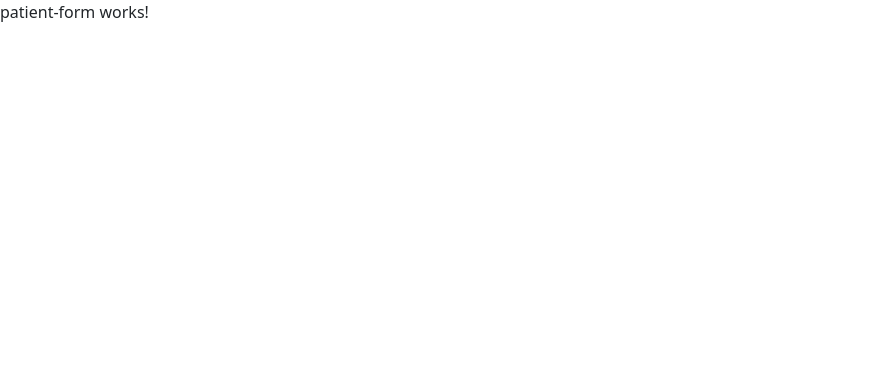
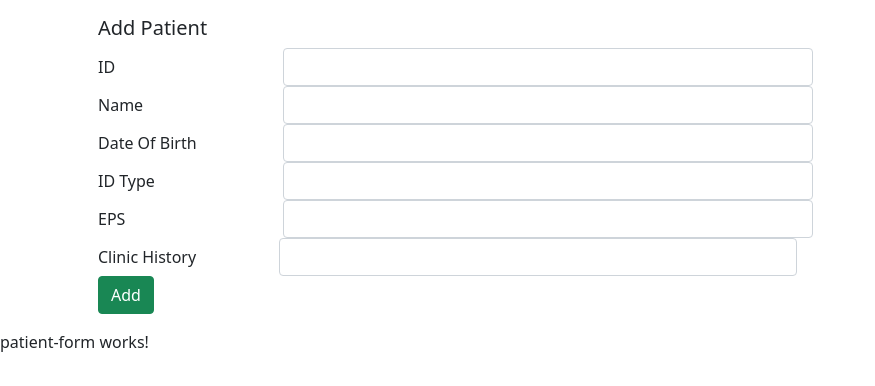
Before and after one commit to Juan-Carlos-Estevez-Vargas/Check-Appointments-Frontend-Angular, an Angular app: page /patient in a window 1280 px wide. Shown: the top 386 px of the page, without its empty margins (0-875 px from the left). Built offline with nearby package versions, Linux system fonts and the light colour scheme.

Commit message:
adding form and method to insert patients to the database with spring boot

```diff
--- a/src/app/app.module.ts
+++ b/src/app/app.module.ts
@@ -2,6 +2,7 @@ import { NgModule } from '@angular/core';
 import { BrowserModule } from '@angular/platform-browser';
 import { HttpClientModule } from '@angular/common/http';
 import { Routes, RouterModule } from '@angular/router';
+import { FormsModule } from '@angular/forms';
 import { AppComponent } from './app.component';
 import { PatientComponent } from './patient/patient.component';
 import { PatientFormComponent } from './patient/patient-form.component';
@@ -21,6 +22,7 @@ const routes:Routes=[
   imports: [
     BrowserModule,
     HttpClientModule,
+    FormsModule,
     RouterModule.forRoot(routes)
   ],
   providers: [],
--- a/src/app/patient/patient-form.component.html
+++ b/src/app/patient/patient-form.component.html
@@ -1 +1,81 @@
+<div class="container">
+  <div class="card-body">
+    <h5 class="card-title">{{ title }}</h5>
+    <form action="">
+      <div class="form-group row">
+        <label for="id" class="col-form-label col-sm-2">ID</label>
+        <div class="col-sm-6">
+          <input
+            type="text"
+            class="form-control"
+            name="id"
+            [(ngModel)]="patient.idPatient"
+          />
+        </div>
+      </div>
+      <div class="form-group row">
+        <label for="name" class="col-form-label col-sm-2">Name</label>
+        <div class="col-sm-6">
+          <input
+            type="text"
+            class="form-control"
+            name="name"
+            [(ngModel)]="patient.name"
+          />
+        </div>
+      </div>
+      <div class="form-group row">
+        <label for="dateOfBirth" class="col-form-label col-sm-2"
+          >Date Of Birth</label
+        >
+        <div class="col-sm-6">
+          <input
+            type="text"
+            class="form-control"
+            name="dateOfBirth"
+            [(ngModel)]="patient.dateOfBirth"
+          />
+        </div>
+      </div>
+      <div class="form-group row">
+        <label for="idType" class="col-form-label col-sm-2">ID Type</label>
+        <div class="col-sm-6">
+          <input
+            type="text"
+            class="form-control"
+            name="idType"
+            [(ngModel)]="patient.idType"
+          />
+        </div>
+      </div>
+      <div class="form-group row">
+        <label for="eps" class="col-form-label col-sm-2">EPS</label>
+        <div class="col-sm-6">
+          <input
+            type="text"
+            class="form-control"
+            name="eps"
+            [(ngModel)]="patient.eps"
+          />
+        </div>
+        <div class="form-group row">
+          <label for="clinicHistory" class="col-form-label col-sm-2"
+            >Clinic History</label
+          >
+          <div class="col-sm-6">
+            <input
+              type="text"
+              class="form-control"
+              name="clinicHistory"
+              [(ngModel)]="patient.clinicHistory"
+            />
+          </div>
+        </div>
+      </div>
+      <button class="btn btn-success" role="button" (click)="create()">
+        Add
+      </button>
+    </form>
+  </div>
+</div>
 <p>patient-form works!</p>
--- a/src/app/patient/patient-form.component.ts
+++ b/src/app/patient/patient-form.component.ts
@@ -1,4 +1,7 @@
 import { Component, OnInit } from '@angular/core';
+import { Router } from '@angular/router';
+import { Patient } from './Patient';
+import { PatientService } from './patient.service';
 
 @Component({
   selector: 'app-patient-form',
@@ -6,10 +9,19 @@ import { Component, OnInit } from '@angular/core';
   styleUrls: ['./patient-form.component.css']
 })
 export class PatientFormComponent implements OnInit {
+  patient:Patient = new Patient();
+  title:string = "Add Patient";
 
-  constructor() { }
+  constructor(private patientService:PatientService, private router:Router) { }
 
   ngOnInit(): void {
   }
 
+  create():void {
+    console.log(this.patient);
+    this.patientService.create(this.patient).subscribe(
+      res => this.router.navigate(['/patient/findAll'])
+    );
+  }
+
 }
```
